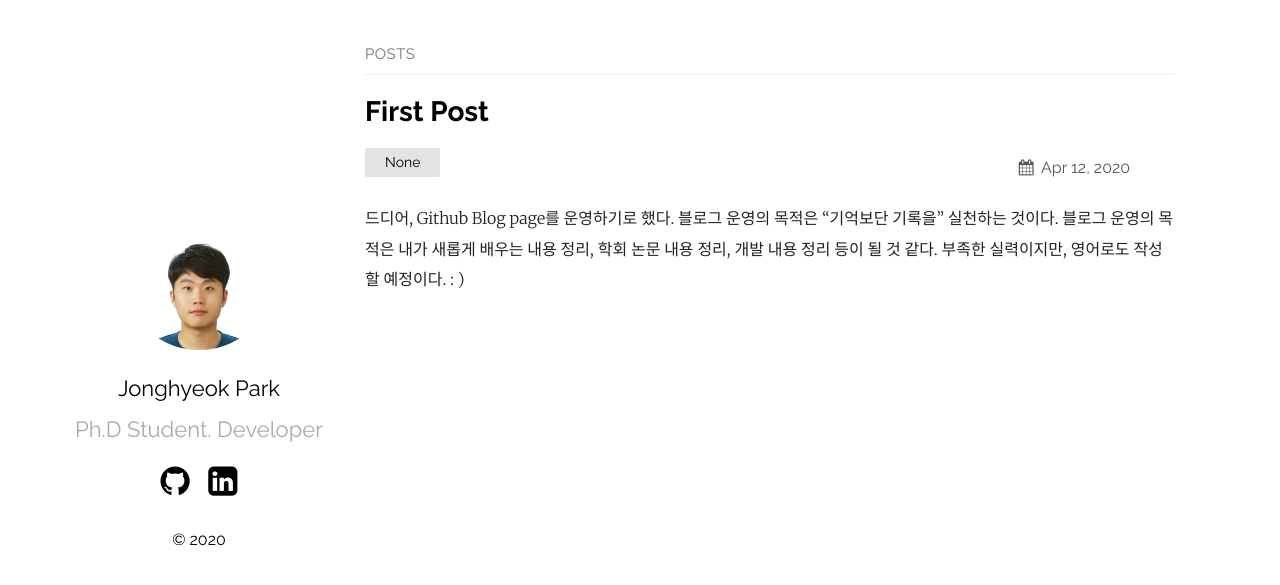
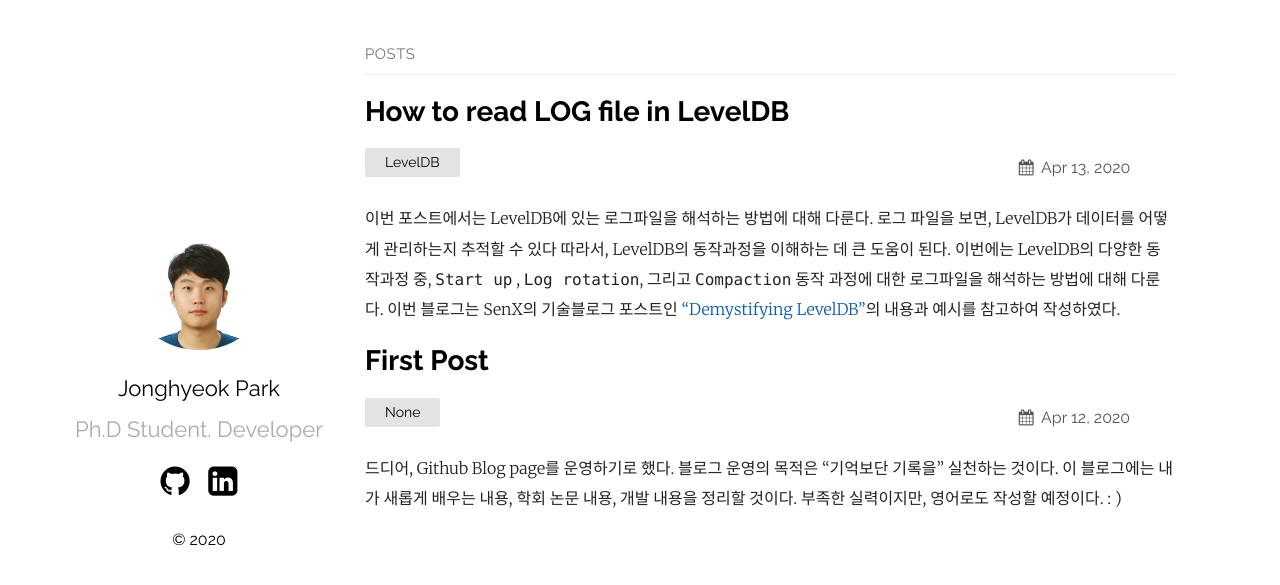
Before and after one commit to JonghyeokPark/JonghyeokPark.github.io, a Jekyll site: the page built from index.md, in a window 1280 px wide. Shown: the top 585 px of the page. Built offline with Jekyll 4.4.1, drawn with Linux system fonts in a browser that asks for light colours; part of the change alters nothing that is shown.

Commit message:
200413 leveldb-logfile added

````diff
--- a/_posts/2020-04-12-first-post.markdown
+++ b/_posts/2020-04-12-first-post.markdown
@@ -7,7 +7,7 @@ categories: None
 
 드디어, Github Blog page를 운영하기로 했다.
 블로그 운영의 목적은 "기억보단 기록을" 실천하는 것이다.
-블로그 운영의 목적은 내가 새롭게 배우는 내용 정리, 학회 논문 내용 정리, 개발 내용 정리 등이 될 것 같다.
+이 블로그에는 내가 새롭게 배우는 내용, 학회 논문 내용, 개발 내용을 정리할 것이다.
 부족한 실력이지만, 영어로도 작성할 예정이다.  : )
 
 From now on, I decided to maintain a Github blog page.
--- /dev/null
+++ b/_posts/2020-04-13-leveldb-logfile.md
@@ -0,0 +1,107 @@
+---
+layout: post
+title:  "How to read LOG file in LevelDB"
+date:   2020-04-13 22:15:36 +09:00
+categories: LevelDB
+---
+
+이번 포스트에서는 LevelDB에 있는 로그파일을 해석하는 방법에 대해 다룬다.
+로그 파일을 보면, LevelDB가 데이터를 어떻게 관리하는지 추적할 수 있다 따라서, LevelDB의 동작과정을 이해하는 데 큰 도움이 된다.
+이번에는 LevelDB의 다양한 동작과정 중, ```Start up``` , ```Log rotation```, 그리고 ```Compaction``` 동작 과정에 대한 로그파일을 해석하는 방법에 대해 다룬다.
+이번 블로그는 SenX의 기술블로그 포스트인 ["Demystifying LevelDB"](https://blog.senx.io/demystifying-leveldb/)의 내용과 예시를 참고하여 작성하였다.
+
+## Overview
+* LevelDB는 key-value 데이터를 SST (Sorted String Table) 파일에 저장한다. SST 파일은 key-value 쌍의 정렬된 리스트임.
+SST 파일은 immutable 즉, 값이 더이상 바뀌지 않으며, 각 SST 파일은 level 마다 특정한 갯수만큼 존재함.
+* LevelDB 최신 버전에서는 SST 파일의 확장자 이름이 ```.sst``` 가 아닌, ```.ldb```로 [변경](https://groups.google.com/forum/#!topic/leveldb/u9izbG-pDis)됨.
+* LevelDB에 데이터를 작성하면 바로 데이터베이스 ```.ldb``` 파일에 쓰여지는 것이 아니라, 새로운 key-value pair를 생성하여 ```memtable```에 작성하기 전
+ ```.log``` 파일에 작성함.
+* ```memtable```의 용량이 threshold에 도달하면 (예: 4MB), ```.log``` 파일에 있는 내용을  새로운 SST 파일에 쓰고, 새로운 로그 파일을 생성, 그리고 이전에 있던 memtable은 없어짐.
+새로 생성되는 SST 파일은 level 0 에 위치하며, level 0는 유일하게 key 값의 중복을 허용함.
+* level 0 에 있는 파일 갯수가 특정 갯수 (예: 10개)에 도달하면, compaction 이 동작함.
+```compaction```은 level 0에 있는 key-value 쌍 중 중복된 키를 ```merge``` 하여 level 1에 새로운 파일을 만들고 쓰기를 수행함.
+기존에 level 1에 있는 중복된 파일은 삭제함.
+* LevelDB는 각 레벨에 있는 파일들의 갯수 threshold를 확인하고, `compaction` 을 수행함.
+LevelDB는 기본적으로 총 7개의 level을 관리하며, `sst` 파일 목록은  `MANIFEST` 파일에 저장하며, 현재 `MANIFEST` 파일은 `CURRENT` 파일에 저장됨.
+* 데이터를 읽을 때 먼저 `MANIEST` 파일에서 읽어야하는 파일셋을 검색하고, 필요한 파일을 열고, 현재 `memtable` 에서 읽을 데이터를 조정하여 덮어 쓰기 및 삭제를 관리함.
+* `.ldb`  파일과 `.log`파일, 그리고 `MANIFEST` 파일에 대한 업데이트들은 모두 `LOG` 파일에 기록됨.
+
+
+## LevelDB start up
+- LevelDB database file이 열리면, `LOG` 파일이 복구되어 `.ldb` 파일로 변환되며, 새로운 `LOG` 파일이 초기화됨.
+현재 존재하는 모든 `SST` 파일들에 대한 정보가 포함된 새로운 `MANIFEST` 파일을 작성함. `.ldb` 파일들을 스캔하면서 참조되지 않은 불필요한 파일들을 삭제함.
+- LevelDB는 데이터베이스를 오픈할 때 마다 반드시 복구 함수를 호출함.
+- 예시 : LevelDB database directory
+
+```bash
+CURRENT
+LOG
+MANIFEST-000839
+...
+000837.ldb
+000841.log
+000842.ldb
+```
+
+- 예시 : Recovery 동작 후 LOG 파일 상태
+
+```
+2019/09/05-09:54:01.235885 7000045d0000 Recovering log  #841
+2019/09/05-09:54:01.237443 7000045d0000 Delete type=0   #841
+2019/09/05-09:54:01.237509 7000045d0000 Delete type=3   #839
+```
+
+- `type = 0` 은 해당 SST 파일 (여기서는, `000841.ldb` 삭제를 의미함)
+- `type = 3` 은 Manifest 파일 삭제되고, 해당 버전 (숫자)의 MANIFEST 파일이 생성됨을 의미함. (`MANIFEST-843`)
+
+```
+000837.sst
+000842.sst
+LOG.old
+CURRENT
+000844.log
+MANIFEST-000843
+LOG
+```
+
+
+## Log rotation
+- `.log` 파일에 로그 데이터를 넣다가 특정 한계가 도달하면, LevelDB에서 log를 rotate함. log rotation이 발생할 때, LevelBD LOG 파일에서 다음과 같은 entry를 확인할 수 있음.
+
+```
+2019/09/05-10:00:07.976574 7000043c7000 Level-0 table #846: started
+2019/09/05-10:00:08.022811 7000043c7000 Level-0 table #846: 3264502 bytes OK
+2019/09/05-10:00:08.024013 7000043c7000 Delete type=0 #844
+```
+
+- line#1 : 새로운 sst 파일인 `0000846.sst` 는 level-0에 새롭게 초기화 되었음을 의미함.
+- line#2 : 3,264,502 byte 에 해당하는 로그가 로그파일에서 level-0로 전송이 되었음을 의미함.
+- line#3 : 새로운 sst파일 `0000846.sst` 가 생성되기 전에 새로운 로그 파일이 생성됨 (`0000845.log` )
+
+
+## Compaction
+
+- level 0에 있는 파일 갯수가 한계점에 도달하면, `compaction` 이 수행됨. level 0에 있는 파일들을 골라서 level 1에 있는 파일과 `merge`를 수행한 다음, level 1에 새로운 sst파일을 생성함.
+- (예시) compaction 수행시 로그 파일
+
+```
+2019/09/05-10:12:29.932735 7000043c7000 Compacting 3@0 + 5@1 files
+2019/09/05-10:12:29.935664 7000043c7000 Generated table #855: 1 keys, 299 bytes
+2019/09/05-10:12:29.953873 7000043c7000 Level-0 table #858: started
+2019/09/05-10:12:29.971680 7000043c7000 Level-0 table #858: 1836221 bytes OK
+2019/09/05-10:12:29.973850 7000043c7000 Delete type=0 #853
+2019/09/05-10:12:30.004067 7000043c7000 Generated table #856: 181829 keys, 2120146 bytes
+2019/09/05-10:12:30.063737 7000043c7000 Generated table #859: 181828 keys, 2120137 bytes
+2019/09/05-10:12:30.117959 7000043c7000 Generated table #860: 181825 keys, 2120084 bytes
+2019/09/05-10:12:30.137805 7000043c7000 Generated table #861: 58498 keys, 682097 bytes
+2019/09/05-10:12:30.238360 7000043c7000 Generated table #862: 13 keys, 153 bytes
+2019/09/05-10:12:30.238379 7000043c7000 Compacted 3@0 + 5@1 files => 7042916 bytes
+2019/09/05-10:12:30.238592 7000043c7000 compacted to: files[ 2 8 56 69 0 0 0 ]
+```
+
+- compaction은 `level 0`에 위치한 3개의 파일과 (`3@0`)  `level 1` 에 위치한 5개의 파일에서 발생함 (`5@1`)
+- 해당 compaction 수행 결과, 5개의 새로운 파일이 생성됨 (`856` , `859` , `860` ,`861` , `862`)
+- 로그파일에서 해당 파일마다 key가 몇 개 있는지, 몇 byte인지 확인할 수 있음. 따라서 footprint 확인 가능
+- 로그파일의 마지막 2줄은 compaction 수행 후 결과 요약을 의미함.
+    - 새롭게 생성된 sst file size  그리고 각 레벨에 있는 파일들의 갯수를 알려줌.
+    - `[2 , 8 , 56 , 69 , 0 , 0 , 0 ]` : `level 0` 에는 2개, `level 1` 에는 8개, `level 2` 에는 56개, `level 3`  에는 69개가 있음을 알려줌.
````
